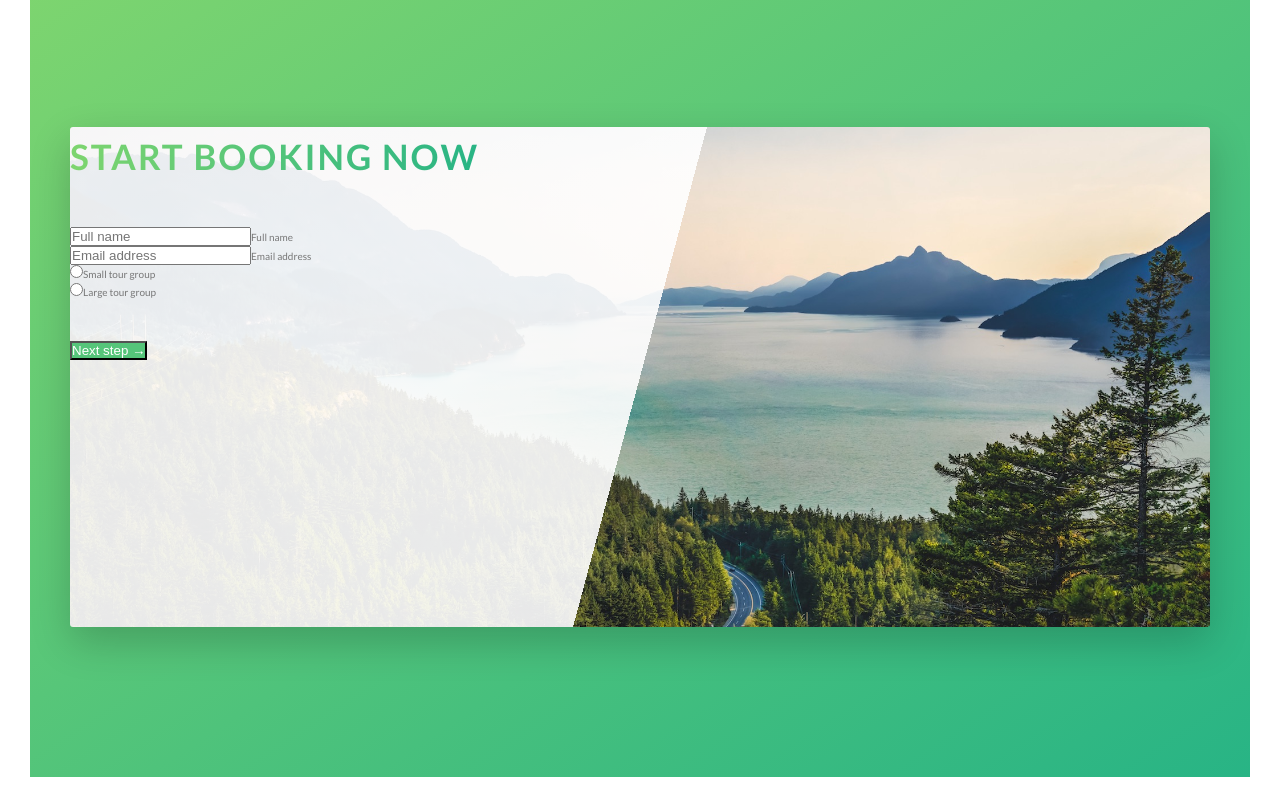
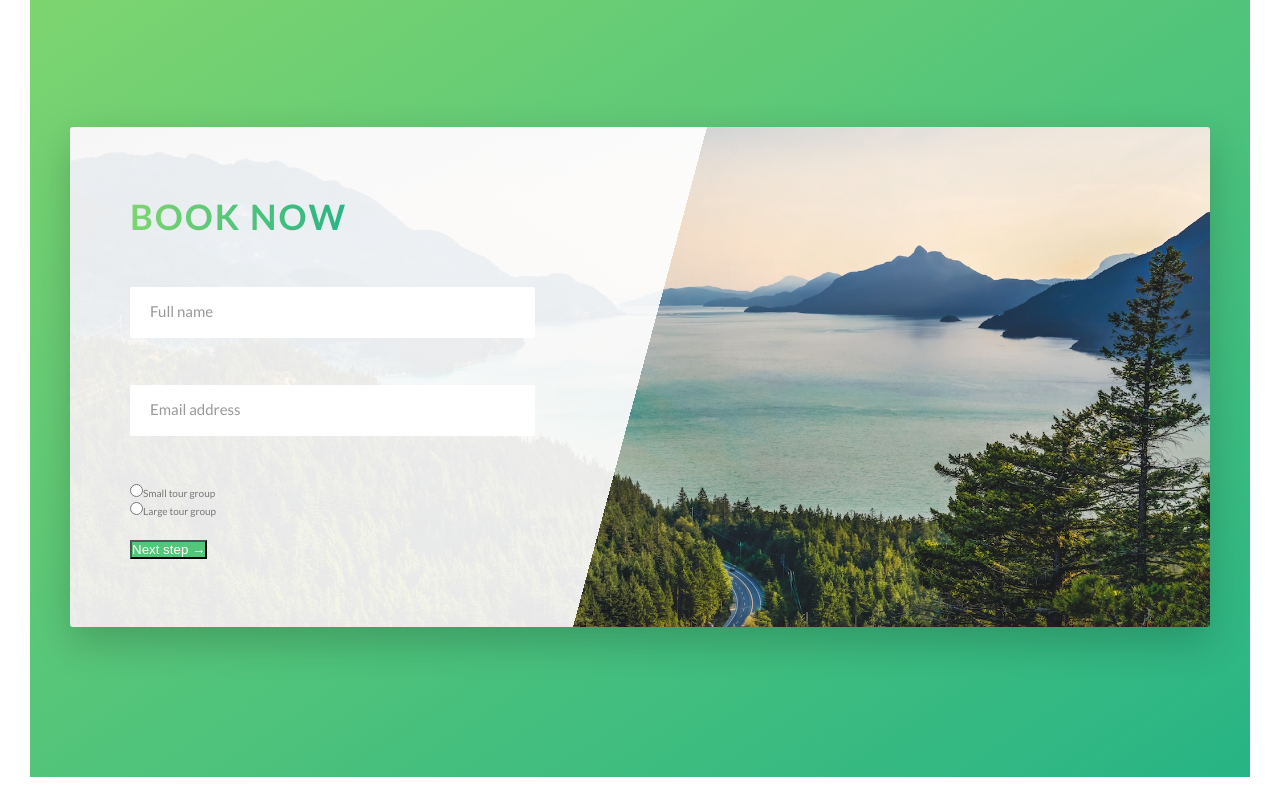
Before and after one commit to LauraTelqiu/natours-react, a React (Create React App) app: page / in a window 1280 px wide. Shown: the part 4540-5347 px from the top of the page. Built offline with nearby package versions, Linux system fonts and the light colour scheme.

Commit message:
booking syle

```diff
--- a/src/sass/components/Form.js
+++ b/src/components/Form.js
@@ -4,7 +4,7 @@
   return (
     <form action="#" className="form">
       <div className="u-margin-bottom-medium">
-        <h2 className="heading-secondary">Start booking now</h2>
+        <h2 className="heading-secondary">Book Now</h2>
       </div>
 
       <div className="form__group">
--- a/src/pages/Booking.js
+++ b/src/pages/Booking.js
@@ -1,16 +1,19 @@
 import React from 'react'
-import Form from '../sass/components/Form'
+import Form from '../components/Form'
 
 
 function Booking() {
   return (
-    <section className='section-book'>
-      <div className='row'>
-        <div className='book'>
-          <Form />
+    <section className="section-book">
+      <div className="row">
+        <div className="book">
+          <div class="book__form">
+            <Form />
 
+          </div>
         </div>
       </div>
+
 
 
     </section>
--- /dev/null
+++ b/src/sass/components/_form.scss
@@ -0,0 +1,48 @@
+.form {
+  &__group:not(:last-child) {
+    margin-bottom: 2rem;
+  }
+
+  &__input {
+    font-size: 1.5rem;
+    font-family: inherit;
+    color: inherit;
+    padding: 1.5rem 2rem;
+    border-radius: 2px;
+    background-color: rbga($color-white, 0.5);
+    border: none;
+    border-bottom: 3px solid transparent;
+    width: 90%;
+    display: block;
+    transition: all 0.3s;
+
+    &:focus {
+      outline: none;
+      box-shadow: 0 1rem 2rem rgba($color-black, 0.1);
+      border-bottom: 3px solid $color-primary;
+    }
+
+    &:focus:invalid {
+      border-bottom: 3px solid $color-secondary-dark;
+    }
+
+    &::-webkit-input-placeholder {
+      color: $color-grey-dark-2;
+    }
+  }
+
+  &__label {
+    font-size: 1.2rem;
+    font-weight: 700;
+    margin-left: 2rem;
+    margin-top: 0.7rem;
+    display: block;
+    transition: all 0.3s;
+  }
+
+  &__input:placeholder-shown + &__label {
+    opacity: 0;
+    visibility: hidden;
+    transform: translateY(-4rem);
+  }
+}
--- a/src/sass/main.css
+++ b/src/sass/main.css
@@ -453,6 +453,52 @@
      object-fit: cover;
 }
 
+.form__group:not(:last-child) {
+  margin-bottom: 2rem;
+}
+.form__input {
+  font-size: 1.5rem;
+  font-family: inherit;
+  color: inherit;
+  padding: 1.5rem 2rem;
+  border-radius: 2px;
+  background-color: rbga(#fff, 0.5);
+  border: none;
+  border-bottom: 3px solid transparent;
+  width: 90%;
+  display: block;
+  transition: all 0.3s;
+}
+.form__input:focus {
+  outline: none;
+  box-shadow: 0 1rem 2rem rgba(0, 0, 0, 0.1);
+  border-bottom: 3px solid #55c57a;
+}
+.form__input:focus:invalid {
+  border-bottom: 3px solid #ff7730;
+}
+.form__input::-webkit-input-placeholder {
+  color: #999;
+}
+.form__label {
+  font-size: 1.2rem;
+  font-weight: 700;
+  margin-left: 2rem;
+  margin-top: 0.7rem;
+  display: block;
+  transition: all 0.3s;
+}
+.form__input:-moz-placeholder-shown + .form__label {
+  opacity: 0;
+  visibility: hidden;
+  transform: translateY(-4rem);
+}
+.form__input:placeholder-shown + .form__label {
+  opacity: 0;
+  visibility: hidden;
+  transform: translateY(-4rem);
+}
+
 .row {
   max-width: 114rem;
   margin: 0 auto;
--- a/src/sass/main.scss
+++ b/src/sass/main.scss
@@ -5,7 +5,7 @@
 @import "base/animations";
 @import "base/base";
 @import "base/typography";
-@import "base/utilites";
+@import "base/utilities";
 
 @import "components/button";
 @import "components/card";
@@ -13,6 +13,7 @@
 @import "components/feature-box";
 @import "components/story";
 @import "components/bg-video";
+@import "components/form";
 
 @import "layout/grid";
 @import "layout/header";
```
Also changed, not shown: src/sass/base/_utilities.scss (renamed from src/sass/base/_utilites.scss), 1 other file (tests, documents, lock files or other folders).
